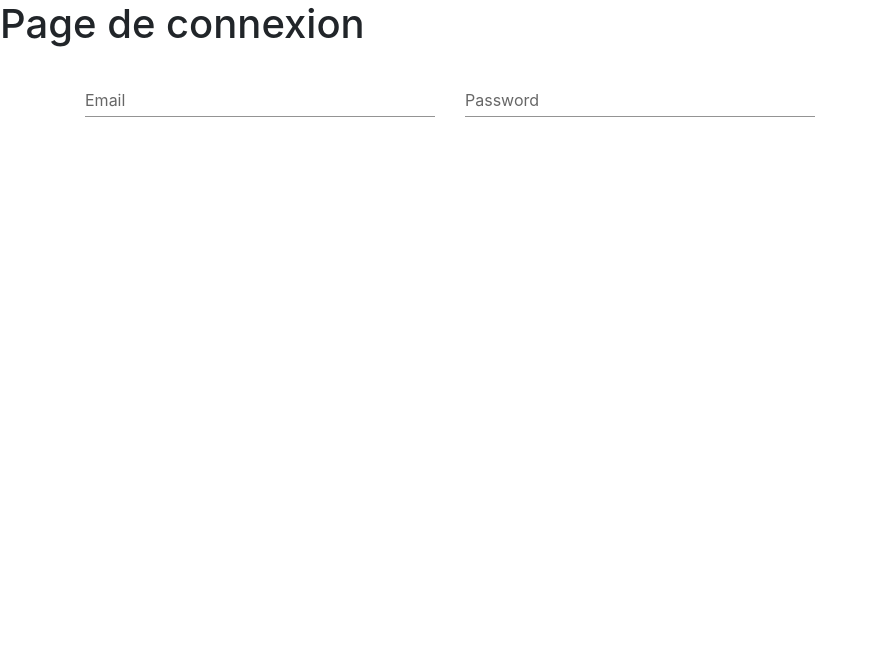
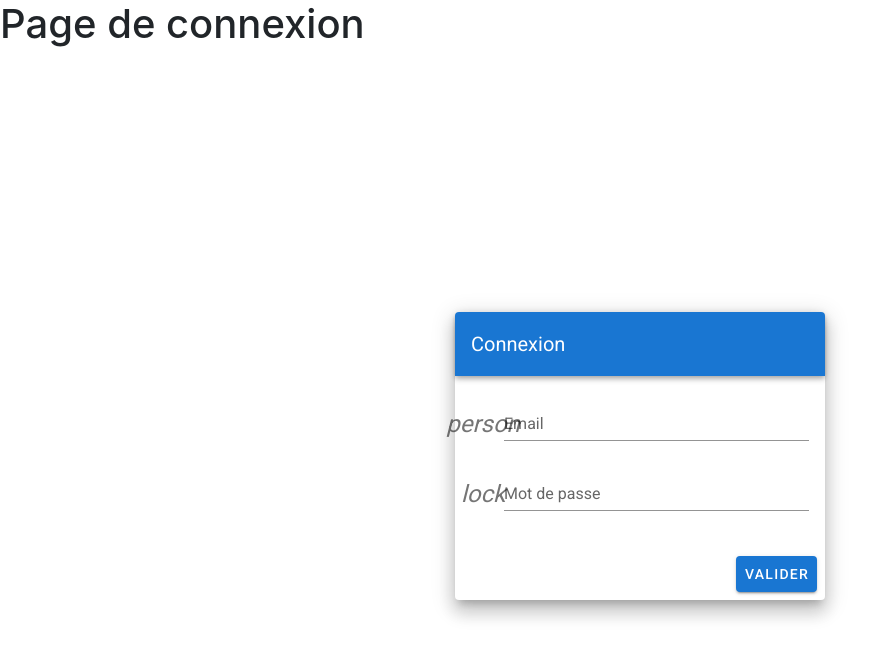
Before and after one commit to hkamalo/test_troov_front, a Nuxt app: page /login in a window 1280 px wide. Shown: the top 658 px of the page, without its empty margins (0-895 px from the left). Built offline with nearby package versions, Linux system fonts and the light colour scheme.

Commit message:
init login page

```diff
--- a/nuxt.config.js
+++ b/nuxt.config.js
@@ -15,7 +15,9 @@ export default {
       { name: 'format-detection', content: 'telephone=no' }
     ],
     link: [
-      { rel: 'icon', type: 'image/x-icon', href: '/favicon.ico' }
+      { rel: 'icon', type: 'image/x-icon', href: '/favicon.ico' },
+      { rel: 'stylesheet', type: 'image/x-icon', href: 'https://fonts.googleapis.com/css?family=Roboto:100,300,400,500,700,900|Material+Icons' }
+
     ]
   },
 
--- a/pages/login/index.vue
+++ b/pages/login/index.vue
@@ -1,40 +1,52 @@
-vue
 <template>
   <div>
     <h1>Page de connexion</h1>
-
-    <v-form v-model="valid">
-      <v-container>
-        <v-row>
-          <v-col cols="12" md="4">
+    <v-app id="inspire">
+      <v-content>
+        <v-container fluid fill-height>
+          <v-layout align-center justify-center>
+            <v-flex xs12 sm8 md4>
+              <v-card class="elevation-12">
+                <v-toolbar dark color="primary">
+                  <v-toolbar-title>Connexion</v-toolbar-title>
+                </v-toolbar>
+                <v-card-text>
+                  <v-form>
                     <v-text-field
-              v-model="email"
-              :rules="emailRules"
+                      prepend-icon="person"
+                      name="email"
                       label="Email"
-              required
+                      type="text"
                     ></v-text-field>
-          </v-col>
-
-          <v-col cols="12" md="4">
                     <v-text-field
-              v-model="password"
-              :rules="passwordRules"
-              label="Password"
-              required
+                      id="password"
+                      prepend-icon="lock"
+                      name="password"
+                      label="Mot de passe"
+                      type="password"
                     ></v-text-field>
-          </v-col>
-        </v-row>
+                  </v-form>
+                </v-card-text>
+                <v-card-actions>
+                  <v-spacer></v-spacer>
+                  <v-btn color="primary" to="/">Valider</v-btn>
+                </v-card-actions>
+              </v-card>
+            </v-flex>
+          </v-layout>
         </v-container>
-    </v-form>
+      </v-content>
+    </v-app>
   </div>
 </template>
 
 <script>
 export default {
-  setup() {
-    return {};
+  name: "Login",
+  props: {
+    source: String,
   },
 };
 </script>
 
-<style lang="scss" scoped></style>
+<style></style>
```
Lines whose indentation alone changed are shown as unchanged.
